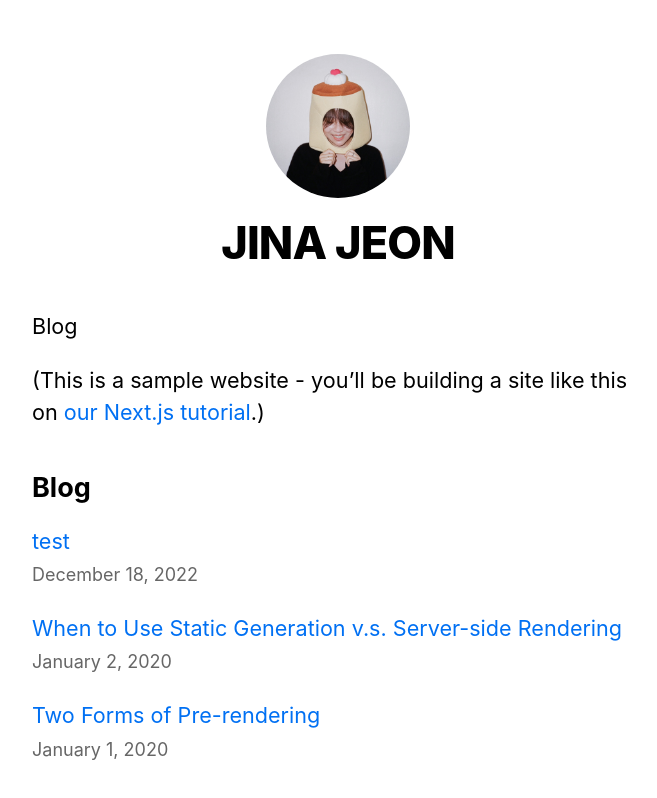
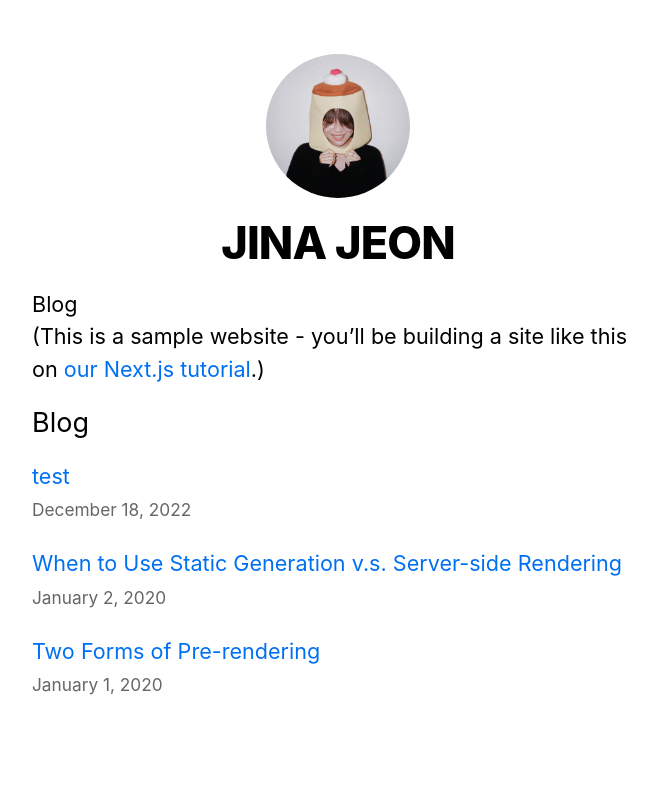
Before and after one commit to takethisbus/blog, a Next.js app: page / in a window 1280 px wide. Shown: the top 798 px of the page, without its empty margins (302-959 px from the left). Built offline with nearby package versions, Linux system fonts and the light colour scheme.

Commit message:
Install: tailwind css

```diff
--- a/package.json
+++ b/package.json
@@ -6,13 +6,16 @@
     "start": "next start"
   },
   "dependencies": {
+    "autoprefixer": "^10.4.13",
     "date-fns": "^2.29.3",
     "gray-matter": "^4.0.3",
     "next": "latest",
+    "postcss": "^8.4.20",
     "react": "17.0.2",
     "react-dom": "17.0.2",
     "remark": "^14.0.2",
-    "remark-html": "^15.0.1"
+    "remark-html": "^15.0.1",
+    "tailwindcss": "^3.2.4"
   },
   "devDependencies": {
     "prettier": "^2.7.1"
--- /dev/null
+++ b/postcss.config.js
@@ -0,0 +1,6 @@
+module.exports = {
+  plugins: {
+    tailwindcss: {},
+    autoprefixer: {},
+  },
+}
--- a/styles/global.css
+++ b/styles/global.css
@@ -1,3 +1,7 @@
+@tailwind base;
+@tailwind components;
+@tailwind utilities;
+
 html,
 body {
   padding: 0;
--- /dev/null
+++ b/tailwind.config.js
@@ -0,0 +1,11 @@
+/** @type {import('tailwindcss').Config} */
+module.exports = {
+  content: [
+    "./pages/**/*.{js,ts,jsx,tsx}",
+    "./components/**/*.{js,ts,jsx,tsx}",
+  ],
+  theme: {
+    extend: {},
+  },
+  plugins: [],
+}
```
Also changed, not shown: 1 other file (tests, documents, lock files or other folders).
